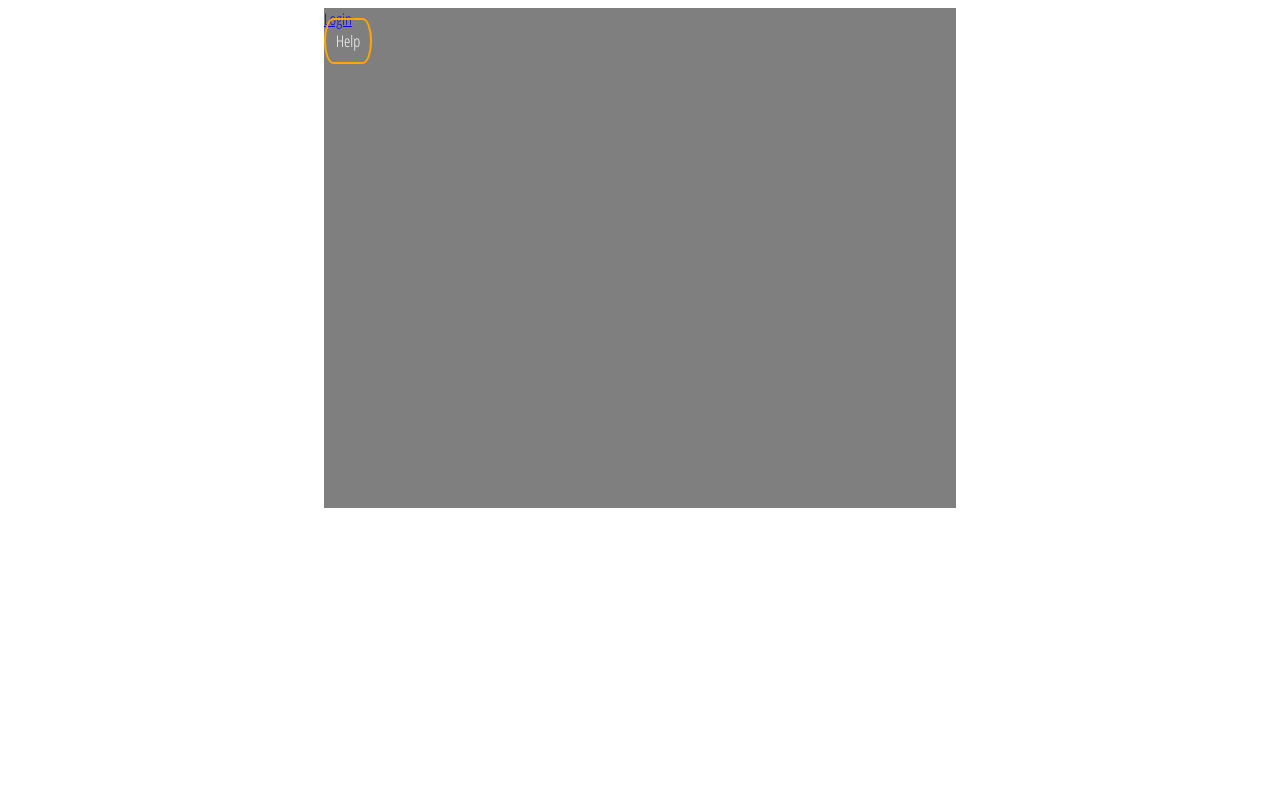
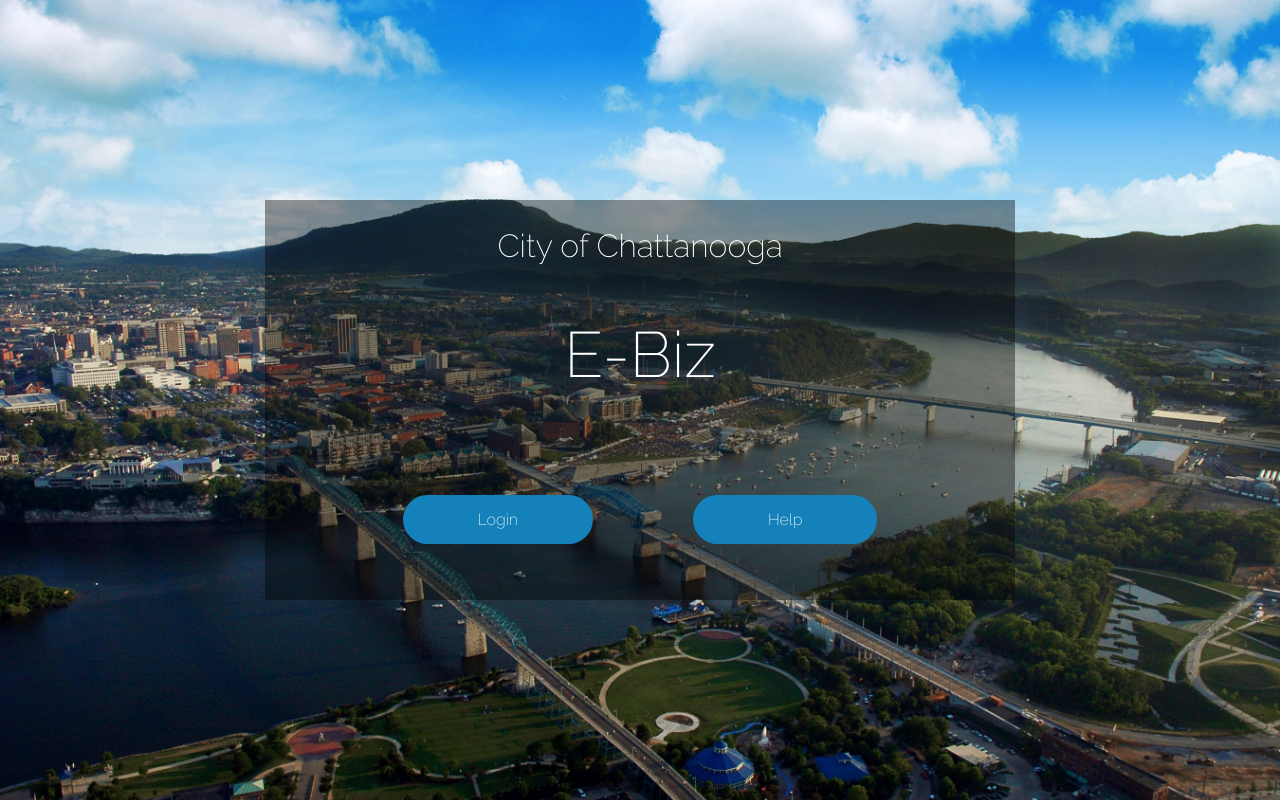
Before and after one commit to jaimemyers/kiosk, a plain HTML site: page index.html in a window 1280 px wide. Drawn offline with Linux system fonts and the light colour scheme.

Commit message:
finished the styling

```diff
--- a/index.html
+++ b/index.html
@@ -3,17 +3,21 @@
 <head>
 <meta charset="UTF-8">
 <title>E-Biz</title>
-<link href="https://fonts.googleapis.com/css?family=Open+Sans+Condensed:300" rel="stylesheet">
+<link href="https://fonts.googleapis.com/css?family=Raleway:100,200" rel="stylesheet">
 <link rel="stylesheet" type="text/css" href="styles.css">
 </head>
 
 <body>
+	<div class="flex-container">
 		<div id="wrapper">
-		<div id="button_1">
-			<a href="http://ebs.chattanooga.gov:8000/OA_HTML/RF.jsp?function_id=30833&resp_id=-1&resp_appl_id=-1&security_group_id=0&lang_code=US&params=YwdexyjHzeGFAimVluPW1A&oas=VNLT2Gzl6oXlBexXbIn_Xw..">Login</a>
-		</div>
-		<div id="button_2">
-			<a class="button" href="#popup1" id="help">Help</a>
+			<header>
+				<h1>City of Chattanooga</h1>
+				<h2>E-Biz</h2>
+			</header>
+
+			<div class="buttons">
+				<a class="button login"href="http://ebs.chattanooga.gov">Login</a>
+				<a class="button help" href="#popup1" id="help">Help</a>
 			</div>
 			<div id="popup1" class="overlay">
 				<div class="popup">
@@ -23,5 +27,8 @@
 						<p>For help logging into E-Biz, please call the IT Service Desk at (423) 643-6301.</p>
 					</div>
 				</div>
+			</div>
+		</div>
+	</div>
 </body>
 </html>
--- a/styles.css
+++ b/styles.css
@@ -1,25 +1,71 @@
 body {
-  font-family: 'Open Sans Condensed', sans-serif;
-  background-image: url("images/aerial.jpg") ;
+  font-family: 'Raleway', sans-serif;
+  color: #fff;
+  background-image: url("image/aerial.jpg") ;
   background-size: cover;
   background-repeat: no-repeat;
+  margin: 0;
+}
+
+a {
+  color: white;
+  text-decoration: none;
+}
+
+div.flex-container {
   display: flex;
+  flex-direction: column;
+  justify-content: center;
+  align-items: center;
+  height: 100vh;
+}
+
+header {
+  text-align: center;
+}
+
+header h1 {
+  font-size: 2em;
+  font-weight: 300;
+}
+
+header h2 {
+  font-size: 4em;
+  font-weight: 300;
+}
+
+#wrapper {
+  width: 750px;
+  height: 400px;
+  background: rgba(0, 0, 0, 0.4);
+  display: flex;
+  flex-direction: column;
   align-items: center;
   justify-content: center;
 }
 
-#wrapper {
-  max-width: 50%;
-  width: 2000px;
-  height: 500px;
-  background: rgba(0, 0, 0, 0.5);
-
+.buttons {
+  display: flex;
+  flex-direction: row;
+  align-items: center;
+  justify-content: space-between;
 }
 
-h1 {
+.button {
+  padding: 15px 75px;
+  background-color: #1481ba;
+  border-radius: 50px;
+  margin: 50px;
+}
+
+.help {
+  margin: 50px;
+}
+
+.popup h1 {
   text-align: center;
-  font-family: Tahoma, Arial, sans-serif;
-  color: orange;
+  font-family: 'Raleway', sans-serif;
+  background-color: blue;
   margin: 100px 0;
 }
 
@@ -36,16 +82,17 @@
 
 .button {
   font-size: 1em;
-  padding: 10px;
+  padding: 15px 75px;
   color: #fff;
-  border: 2px solid orange;
-  border-radius: 20px/50px;
+  border-radius: 50px;
   text-decoration: none;
   cursor: pointer;
   transition: all 0.3s ease-out;
+  background-color: #1481BA;
 }
-.button:hover {
-  background: orange;
+
+.button {
+  background: #1481BA;
 }
 
 .overlay {
@@ -90,9 +137,10 @@
   color: #333;
 }
 .popup .close:hover {
-  color: orange;
+  color: #1481ba;
 }
 .popup .content {
   max-height: 30%;
   overflow: auto;
+  color: black;
 }
```
Lines whose indentation alone changed are shown as unchanged.
